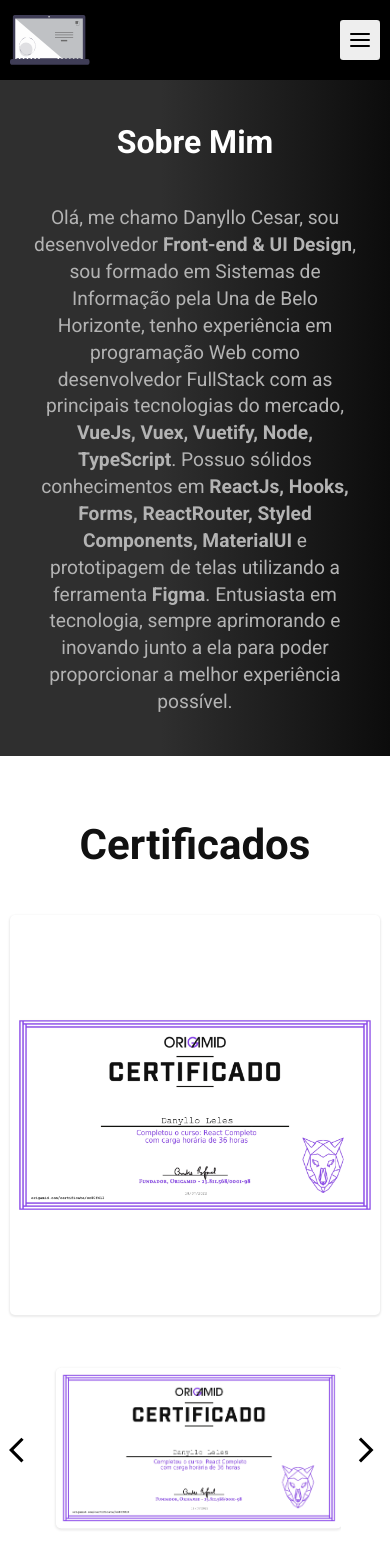
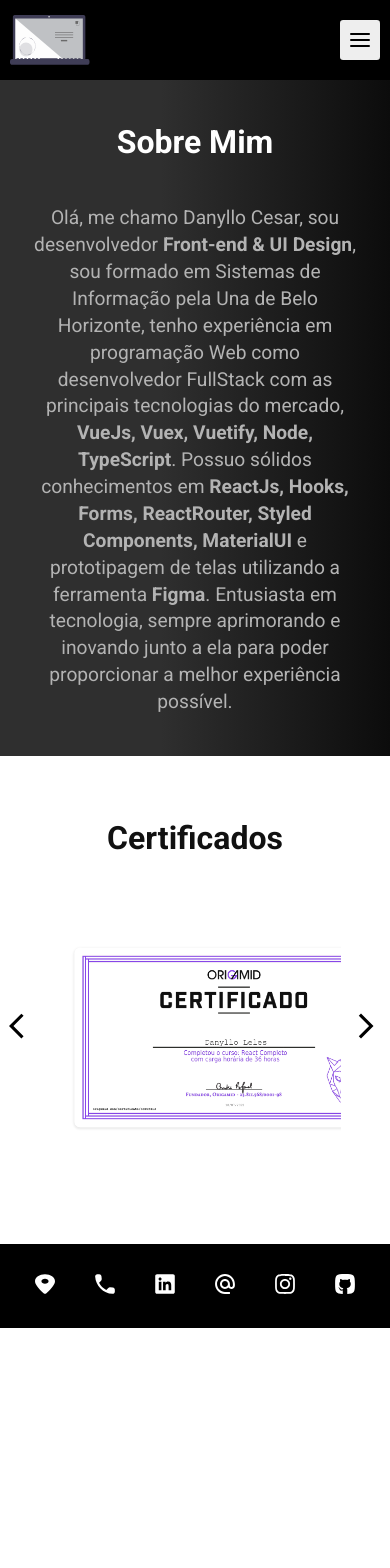
Before and after one commit to danyllolopes/novo-portfolio, a React (Create React App) app: page /sobre in a window 390 px wide. Shown: the top 1568 px of the page. After the commit the page ends 1328 px from the top, so only its background shows below. Built offline with nearby package versions, Linux system fonts and the light colour scheme.

Commit message:
certificados responsivo

```diff
--- a/src/Components/Sobre/Sobre.module.css
+++ b/src/Components/Sobre/Sobre.module.css
@@ -157,3 +157,28 @@
   top: 120px;
   right: -40px;
 }
+@media (max-width: 739px) {
+  .title {
+    font-size: 2em;
+    margin-bottom: 30px;
+  }
+  .selecionada {
+    display: none;
+  }
+  .container {
+    width: 100%;
+    position: relative;
+  }
+  .carousel {
+    height: auto;
+  }
+  .item {
+    padding: 30px;
+    width: 350px;
+    height: auto;
+    flex: none;
+  }
+  .image img:hover {
+    transform: none;
+  }
+}
```
